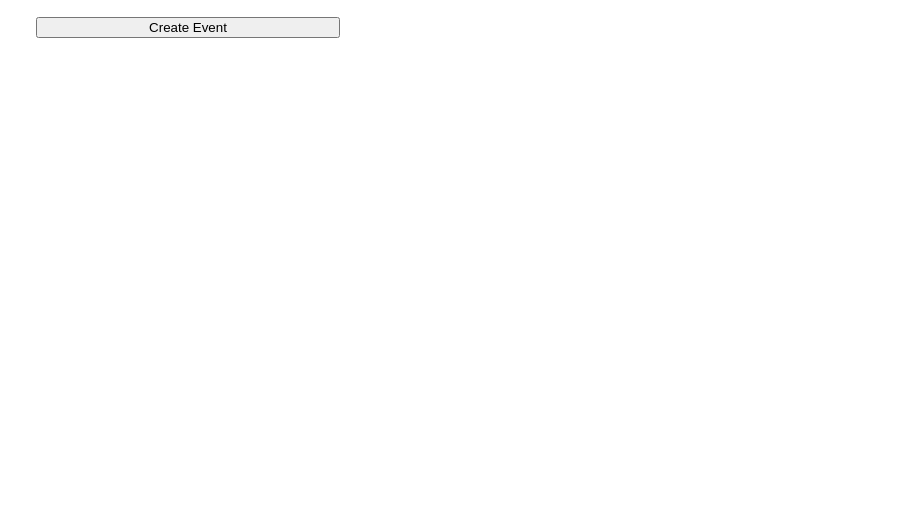
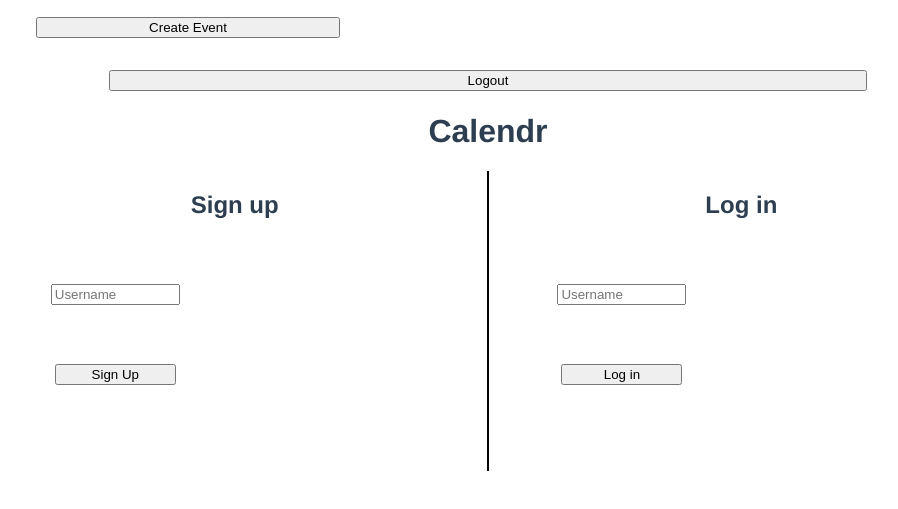
Before and after one commit to domdelorenzo/calendr, a Vue app in the folder calendr_django/calendr-vue-app/: page /calendar in a window 1280 px wide. Shown: the part 239-748 px from the top of the page, without its empty margins (152-1050 px from the left). Built offline with nearby package versions, Linux system fonts and the light colour scheme.

Commit message:
Login sends user to calendar component

```diff
--- a/calendr_django/calendr-vue-app/src/App.vue
+++ b/calendr_django/calendr-vue-app/src/App.vue
@@ -2,15 +2,63 @@
   <div id="app">
     <router-view header=""></router-view>
     <!--example: <router-link to='/' name="home">Home</router-link> -->
-
+    <header>
+      <button @click="clearUser">Logout</button>
+    </header>
+    <Home
+      v-if="!user"
+      @handleSignup="handleSignup"
+      @handleLogin="handleLogin"
+      :signin="signin"
+      :login="login"
+      :user="user"
+      @fieldChange="fieldChange"
+    />
+    <Calendar v-else :user="user" />
   </div>
 </template>
 
 <script>
-
+import Calendar from './components/Calendar.vue'
+import Home from './components/Home.vue'
+import {CreateUser, FindUsername} from './services/endpoints'
 export default {
   name: 'App',
+  data:()=>({
+    signin: '',
+    login: '',
+    user: JSON.parse(localStorage.getItem('user')) || null,
+  }),
   components: {
+    Home,
+    Calendar
+  },
+  methods: {
+    fieldChange(name, value){
+      this[name] = value
+    },
+
+    async handleSignup() {
+
+      console.log(this.signin)
+        console.log(`${this.signin} signed up`)
+        const user = await CreateUser(this.signin)
+        localStorage.setItem('user', JSON.stringify(user))
+
+    },
+    async handleLogin() {
+      console.log(this.login)
+        const user = await FindUsername(this.login)
+        localStorage.setItem('user', JSON.stringify(user))
+        this.user = user
+        console.log(user)
+        console.log(`${this.login} logged in`)
+    },
+    clearUser() {
+        localStorage.clear()
+        this.user = null
+        // this.username = ''
+    }
   }
 }
 </script>
--- a/calendr_django/calendr-vue-app/src/components/Home.vue
+++ b/calendr_django/calendr-vue-app/src/components/Home.vue
@@ -27,41 +27,37 @@
                     />
                     <button type="submit">Log in</button>
                 </form>
+
             </div>
         </div>
+
     </div>
 </template>
 
 <script>
-import {CreateUser} from '../services/endpoints'
 export default {
     name: 'Home',
-    data: () => ({
-        signin: '',
-        login: '',
-        user: JSON.parse(localStorage.getItem('user')) || null,
-    }),
+    props: {
+        signin :{
+            type: String,
+            required: true
+        },
+        login :{
+            type: String,
+            required: true
+        },
+    },
     methods: {
         handleChange(e) {
-            this[e.target.name] = e.target.value
+            this.$emit('fieldChange', e.target.name, e.target.value)
+            // this[e.target.name] = e.target.value
         },
-        async handleSignup() {
-            console.log(`${this.signin} signed up`)
-            const user = await CreateUser(this.signin)
-            localStorage.setItem('user', JSON.stringify(user))
-            this.user = user
+        handleSignup() {
+            this.$emit('handleSignup')
         },
         handleLogin() {
-            console.log(`${this.login} logged in`)
-        },
-        // async submitUsername(){
-        //     const user = await CreateUser(this.signin)
-        //     // localStorage.setItem('user', JSON.stringify(user))
-
-        //     this.user = user
-        //     // this.$socket.emit('userConnected', { username: user.username })
-
-        // }
+            this.$emit('handleLogin')
+        }
     }
 }
 </script>
--- a/calendr_django/calendr-vue-app/src/services/endpoints.js
+++ b/calendr_django/calendr-vue-app/src/services/endpoints.js
@@ -6,6 +6,6 @@ export const CreateUser = async (username) => {
 };
 
 export const FindUsername = async (username) => {
-  const res = await Client.get(`/users/search?username=${username}`);
+  const res = await Client.get(`/username/${username}`);
   return res.data;
 };
```
